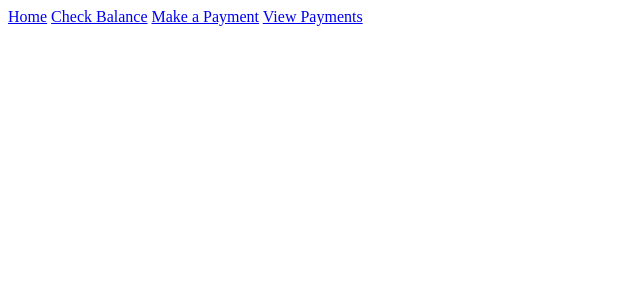
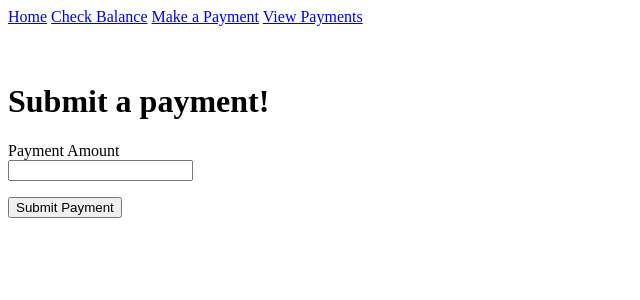
Before and after one commit to kevinajs/fitfam, a Flask app: page /payments in a window 1280 px wide. Shown: the top 300 px of the page, without its empty margins (0-640 px from the left). Run offline with Flask 2, Linux system fonts and the light colour scheme.

Commit message:
Added in logic making payments, displaying payments, displaying remaining balances.

```diff
--- a/carpaymentscalculator/app/forms.py
+++ b/carpaymentscalculator/app/forms.py
@@ -1,9 +1,7 @@
 from flask_wtf import FlaskForm
-from wtforms import StringField, PasswordField, BooleanField, SubmitField
+from wtforms import IntegerField, SubmitField
 from wtforms.validators import DataRequired
 
-class SelectionForm(FlaskForm):
-	username = StringField('Username', validators=[DataRequired()])
-	password = PasswordField('Password', validators=[DataRequired()])
-	remember_me = BooleanField('Remember Me')
-	submit = SubmitField('Sign In')
+class PaymentForm(FlaskForm):
+	payment_amount = IntegerField('Payment Amount', validators=[DataRequired()])
+	submit = SubmitField('Submit Payment')
--- a/carpaymentscalculator/app/routes.py
+++ b/carpaymentscalculator/app/routes.py
@@ -1,5 +1,6 @@
 from flask import render_template, flash, redirect, url_for
 from app import app, db
+from app.forms import PaymentForm
 from app.models import Payment
 
 @app.route('/')
@@ -12,36 +13,53 @@ def index():
 
 @app.route('/balance')
 def balance():
-	title = 'View Payments'
+	title = 'Check Balance'
+	TOTAL_AMOUNT = 8631.48
+	query = db.engine.execute("""
+	                                SELECT SUM(payment_amount)
+	                                FROM Payment
+	                                """
+	                                ).fetchone()
+	amount_paid = query[0]
+	to_be_paid = TOTAL_AMOUNT - query[0]
 
 	return render_template('balance.html',
-	                       title=title)
+	                       title=title,
+	                       total_amount='${:,.2f}'.format(TOTAL_AMOUNT),
+	                       amount_paid='${:,.2f}'.format(amount_paid),
+	                       to_be_paid='${:,.2f}'.format(to_be_paid))
 
-@app.route('/payments')
+@app.route('/payments', methods=['GET','POST'])
 def payment():
 	title = 'Make a Payment'
-
+	form = PaymentForm()
+	if form.validate_on_submit():
+		payment = Payment(payment_amount=form.payment_amount.data)
+		print(payment)
+		db.session.add(payment)
+		db.session.commit()
+		flash('Payment Successful!')
+		return redirect('payments')
 	return render_template('payments.html',
-	                       title=title)
+	                       title=title,
+	                       form=form)
 
 @app.route('/viewpayments', methods=['GET','POST'])
 def viewpayments():
 	title = 'View a Payment'
-	results = db.engine.execute('SELECT date_recorded, SUM(payment_amount) FROM Payment GROUP BY date_recorded').fetchall()
-	print(type(results))
-	print(results)
-	for row in results:
-		for x in row:
-			print(x)
+	query = db.engine.execute("""
+	                            SELECT	DATE(date_recorded) AS date_recorded
+	                            		,SUM(payment_amount) AS payment_amount
+	                            FROM Payment
+	                            GROUP BY DATE(date_recorded)
+	                            """)
 
-	for row in results:
-		for x in row:
-			print(x)
+	results = query.fetchall()
 
-
-	returned = [row[0] for row in results]
+	column_names = [col for col in query.keys()]
 
 	return render_template('viewpayments.html',
 	                       title=title,
-	                       id = returned
+	                       column_names=column_names,
+	                       results=results
 	                       )
--- a/carpaymentscalculator/app/templates/base.html
+++ b/carpaymentscalculator/app/templates/base.html
@@ -15,6 +15,8 @@
 		</div>
 	</head>
 	<body>
+		<br>
+		<br>
 		{% block content %}{% endblock %}
 	</body>
 </html>
--- a/carpaymentscalculator/app/templates/index.html
+++ b/carpaymentscalculator/app/templates/index.html
@@ -1,4 +1,5 @@
 {% extends "base.html" %}
+
 
 {% block content %}
 	<h1> go fuck yaself </h1>
--- a/carpaymentscalculator/app/templates/payments.html
+++ b/carpaymentscalculator/app/templates/payments.html
@@ -1 +1,13 @@
 {% extends "base.html" %}
+
+{% block content %}
+	<h1> Submit a payment! </h1>
+	<form action="" method="post" novalidate>
+		{{ form.hidden_tag() }}
+		<p>{{ form.payment_amount.label }}<br>
+			{{ form.payment_amount }}
+		</p>
+
+		<p>{{ form.submit() }}</p>
+	</form>
+{% endblock %}
```
Also changed, not shown: carpaymentscalculator/app/templates/balance.html (+10 -0 lines), carpaymentscalculator/app/templates/viewpayments.html (+18 -3 lines), carpaymentscalculator/app.db.
